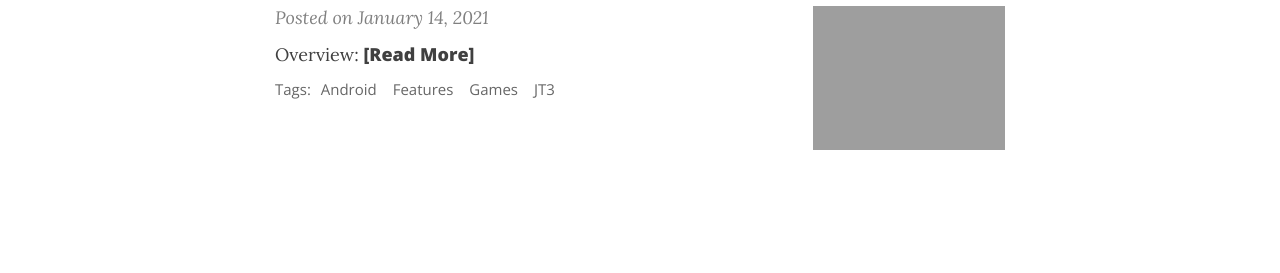
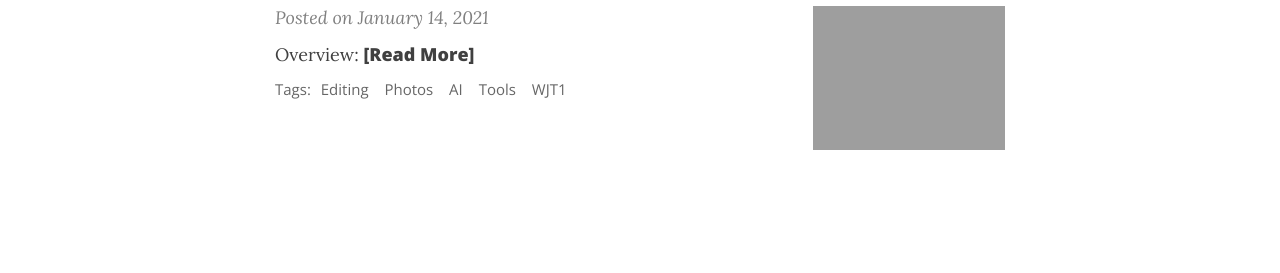
Before and after one commit to cukapd/wjt, a Jekyll site: the page built from index.html, in a window 1280 px wide and 939 px high. Shown: the part 422-695 px from the top of the window. Built offline with Jekyll 4.4.1, drawn with Linux system fonts in a browser that asks for light colours; nearby versions of some CDN libraries; the list of posts is cut into pages by our own code.

Commit message:
Update 2021-01-14-autoremove-change-background-of-any-image.md

```diff
--- a/_posts/2021-01-14-autoremove-change-background-of-any-image.md
+++ b/_posts/2021-01-14-autoremove-change-background-of-any-image.md
@@ -1,8 +1,8 @@
 ---
 layout: post
 title: Remove or change background of any image automatically
-cover-img: /assets/images/wjt1.png
-tags: [Android,Features,Games,JT3]
+cover-img: /assets/images/wjt1.jpeg
+tags: [Editing,Photos,AI,Tools,WJT1]
 comments: true
 ---
 
```
Also changed, not shown: other parts of _posts/2021-01-14-autoremove-change-background-of-any-image.md (+2 -2 lines).
